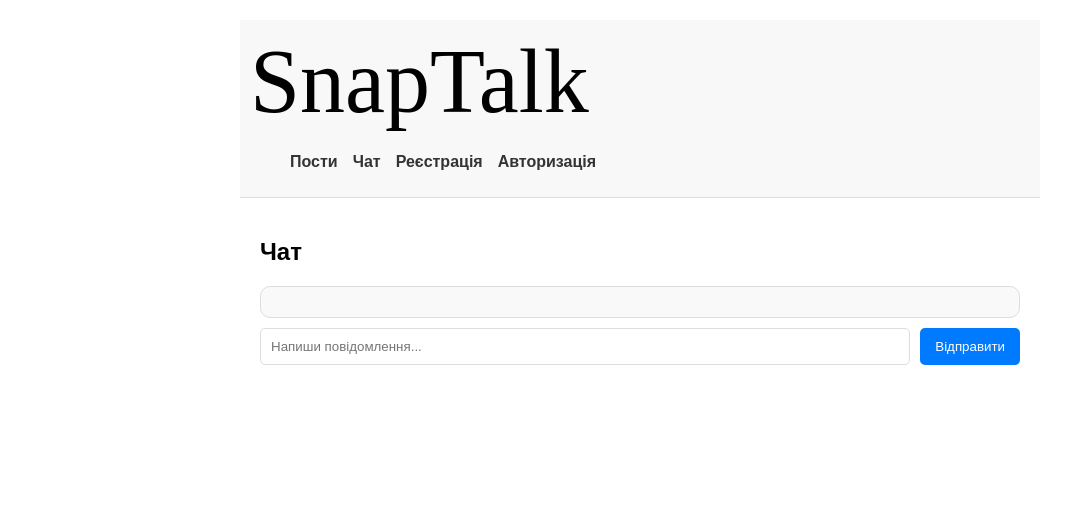
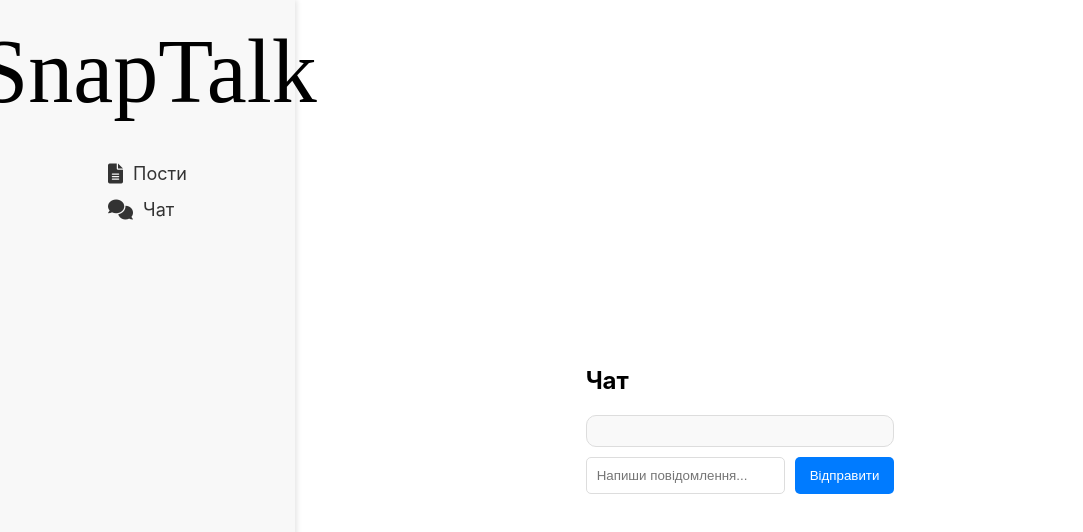
Before and after one commit to volodavkaa/snap_Talk, a React (Create React App) app: page / in a window 1280 px wide. Shown: the top 532 px of the page, without its empty margins (0-1083 px from the left). Built offline with nearby package versions, Linux system fonts and the light colour scheme; a web font is replaced by a local one.

Commit message:
3 - робота над css

```diff
--- a/public/index.html
+++ b/public/index.html
@@ -13,6 +13,10 @@
     <link
       href="https://fonts.googleapis.com/css2?family=Comforter+Brush&display=swap"
       rel="stylesheet"
+    />
+    <link
+      rel="stylesheet"
+      href="https://cdnjs.cloudflare.com/ajax/libs/font-awesome/6.0.0-beta3/css/all.min.css"
     />
 
     <!--
--- a/src/components/Navbar.js
+++ b/src/components/Navbar.js
@@ -1,5 +1,6 @@
 import React from 'react';
 import { Link, useLocation, useNavigate } from 'react-router-dom';
+import '../styles/Navbar.css';
 
 const Navbar = () => {
   const location = useLocation();
@@ -11,27 +12,31 @@ const Navbar = () => {
     navigate('/login');
   };
 
-
   if (location.pathname === '/login' || location.pathname === '/register') {
     return null;
   }
 
   return (
-    <nav>
+    <div className="navbar-container">
       <div className="logo">SnapTalk</div>
-      <ul>
-        <li><Link to="/posts">Пости</Link></li>
-        <li><Link to="/chat">Чат</Link></li>
-        {!token ? (
-          <>
-            <li><Link to="/register">Реєстрація</Link></li>
-            <li><Link to="/login">Авторизація</Link></li>
-          </>
-        ) : (
-          <li><button onClick={handleLogout}>Вихід</button></li>
-        )}
+      <ul className="nav-links">
+        <li>
+          <Link to="/posts">
+            <i className="fas fa-file-alt"></i> Пости
+          </Link>
+        </li>
+        <li>
+          <Link to="/chat">
+            <i className="fas fa-comments"></i> Чат
+          </Link>
+        </li>
       </ul>
-    </nav>
+      {token && (
+        <button className="logout-button" onClick={handleLogout}>
+          <i className="fas fa-sign-out-alt"></i> Вихід
+        </button>
+      )}
+    </div>
   );
 };
 
--- a/src/styles/App.css
+++ b/src/styles/App.css
@@ -1,10 +1,14 @@
 
 .container {
-    max-width: 800px;
-    margin: 0 auto;
-    padding: 20px;
-    font-family: Arial, sans-serif;
-  }
+  margin-left: 200px;
+  padding: 20px;
+  height: 100vh;
+  display: flex;
+  justify-content: center;
+  align-items: center;
+}
+
+
 
   nav {
     background-color: #f8f8f8;
--- a/src/styles/Login.css
+++ b/src/styles/Login.css
@@ -2,12 +2,12 @@
   display: flex;
   justify-content: center;
   align-items: center;
-  position: fixed; /* Змінили на fixed для фіксації */
+  position: fixed;
   top: 0;
   left: 0;
   width: 100%;
   height: 100%;
-  background-color: #f0f0f0; /* Колір фону, який замінить фото */
+  background-color: #f0f0f0;
 }
 
 .auth-background {
@@ -20,7 +20,7 @@
   background-size: cover;
   background-position: center;
   background-repeat: no-repeat;
-  z-index: 1; /* Фон на задньому плані */
+  z-index: 1;
 }
 
 .auth-wrapper {
@@ -29,7 +29,7 @@
   border-radius: 20px;
   box-shadow: 0 8px 20px rgba(0, 0, 0, 0.15);
   width: 100%;
-  max-width: 500px; /* Збільшено ширину рамки */
+  max-width: 500px;
   min-height: 75vh;
   display: flex;
   flex-direction: column;
@@ -42,14 +42,14 @@
 
 .logo {
   font-family: 'Comforter Brush', cursive;
-  font-size: 90px; /* Збільшений розмір шрифту */
+  font-size: 90px;
   color: #000;
   margin-bottom: 20px;
 }
 
 .auth-form {
   width: 100%;
-  max-width: 400px; /* Зменшено ширину форми */
+  max-width: 400px;
   padding: 1.5rem;
   background-color: #ffffff;
   border-radius: 8px;
@@ -83,7 +83,7 @@
   font-weight: bold;
   cursor: pointer;
   transition: background-color 0.3s;
-  text-align: center; /* Додано для вирівнювання кнопки */
+  text-align: center;
 }
 
 .auth-button:hover {
--- a/src/styles/Navbar.css
+++ b/src/styles/Navbar.css
@@ -1,34 +1,80 @@
-nav {
+.navbar-container {
+  position: fixed;
+  top: 0;
+  left: 0;
+  height: 100vh;
+  width: 275px;
   background-color: #f8f8f8;
-  padding: 10px;
-  border-bottom: 1px solid #ddd;
   display: flex;
+  flex-direction: column;
+  align-items: center;
+  padding: 20px 10px;
+  box-shadow: 2px 0 5px rgba(0, 0, 0, 0.1);
+  z-index: 10;
   justify-content: space-between;
-  align-items: center;
-  max-width: 1200px; /* Встановлює максимальну ширину */
-  margin: 0 auto; /* Центрує навбар */
 }
 
 .logo {
   font-family: 'Comforter Brush', cursive;
-  font-size: 90px; /* Розмір шрифту */
+  font-size: 30px;
   color: #000;
   text-align: center;
-  margin-bottom: 0; /* Видаляє зайвий відступ */
+  white-space: nowrap;
+  overflow: hidden;
 }
 
-nav ul {
-  list-style: none;
+.nav-links {
+  list-style-type: none;
+  padding: 0;
+  flex-grow: 1;
   display: flex;
-  gap: 15px;
+  flex-direction: column;
+  align-items: flex-start;
+  margin-top: 20px;
 }
 
-nav a {
+.nav-links li {
+  margin-bottom: 15px;
+  display: flex;
+  align-items: center;
+}
+
+.nav-links a {
   text-decoration: none;
   color: #333;
-  font-weight: bold;
+  font-size: 18px;
+  display: flex;
+  align-items: center;
+  transition: color 0.3s;
 }
 
-nav a:hover {
+.nav-links a:hover {
   color: #007bff;
 }
+
+.nav-links i {
+  margin-right: 10px;
+  font-size: 20px;
+}
+
+.logout-button {
+  background: none;
+  border: none;
+  color: #333;
+  font-size: 18px;
+  display: flex;
+  align-items: center;
+  cursor: pointer;
+  transition: color 0.3s;
+  margin-top: auto;
+  padding: 40px;
+}
+
+.logout-button:hover {
+  color: #007bff;
+}
+
+.logout-button i {
+  margin-right: 10px;
+  font-size: 20px;
+}
--- a/src/styles/Register.css
+++ b/src/styles/Register.css
@@ -1,39 +1,39 @@
-/* Загальний стиль контейнера реєстрації */
+
 .register-container {
   display: flex;
   justify-content: center;
   align-items: center;
   height: 100vh;
   background-color: #f7f7f7;
-  flex-direction: column; /* Розміщення логотипу і форми вертикально */
+  flex-direction: column;
   margin: 0;
-  overflow: hidden; /* Блокування прокрутки */
-  position: fixed; /* Зафіксування контейнера */
+  overflow: hidden;
+  position: fixed;
   top: 0;
   left: 0;
-  width: 100vw; /* Ширина на весь екран */
+  width: 100vw;
 }
 
 
-/* Стиль логотипу реєстрації */
+
 .register-logo {
   font-family: 'Comforter Brush', cursive;
-  font-size: 94px; /* Збільшений розмір шрифту */
+  font-size: 94px;
   color: #000;
-  margin-bottom: 20px; /* Відступ між логотипом і формою */
+  margin-bottom: 20px;
 }
 
-/* Стиль форми реєстрації */
+
 .register-form {
   background-color: #ffffff;
   padding: 2rem;
-  border-radius: 12px; /* Трохи закругленіші кути для краси */
-  box-shadow: 0 4px 15px rgba(0, 0, 0, 0.2); /* Більша тінь для кращого вигляду */
+  border-radius: 12px;
+  box-shadow: 0 4px 15px rgba(0, 0, 0, 0.2);
   width: 100%;
   max-width: 400px;
 }
 
-/* Стиль заголовка форми реєстрації */
+
 .register-title {
   text-align: center;
   margin-bottom: 1.5rem;
@@ -41,12 +41,12 @@
   color: #333;
 }
 
-/* Стиль для групи інпутів */
+
 .input-group {
   margin-bottom: 1rem;
 }
 
-/* Стиль для інпутів */
+
 .input-group input {
   width: 100%;
   padding: 0.5rem;
@@ -55,13 +55,13 @@
   transition: border-color 0.3s;
 }
 
-/* Стиль для інпутів при фокусі */
+
 .input-group input:focus {
   border-color: #007bff;
   outline: none;
 }
 
-/* Стиль для кнопки реєстрації */
+
 .auth-button {
   width: 100%;
   padding: 0.7rem;
@@ -74,30 +74,29 @@
   transition: background-color 0.3s;
 }
 
-/* Стиль для кнопки при наведенні */
+
 .auth-button:hover {
   background-color: #0056b3;
 }
 
-/* Стиль посилання для переходу на авторизацію */
 .auth-link {
   text-align: center;
   margin-top: 1rem;
   color: #555;
 }
 
-/* Стиль посилання */
+
 .auth-link a {
   color: #007bff;
   text-decoration: none;
 }
 
-/* Стиль посилання при наведенні */
+
 .auth-link a:hover {
   text-decoration: underline;
 }
 
-/* Стиль повідомлення про успішну реєстрацію */
+
 .auth-message {
   text-align: center;
   margin-top: 1rem;
```
